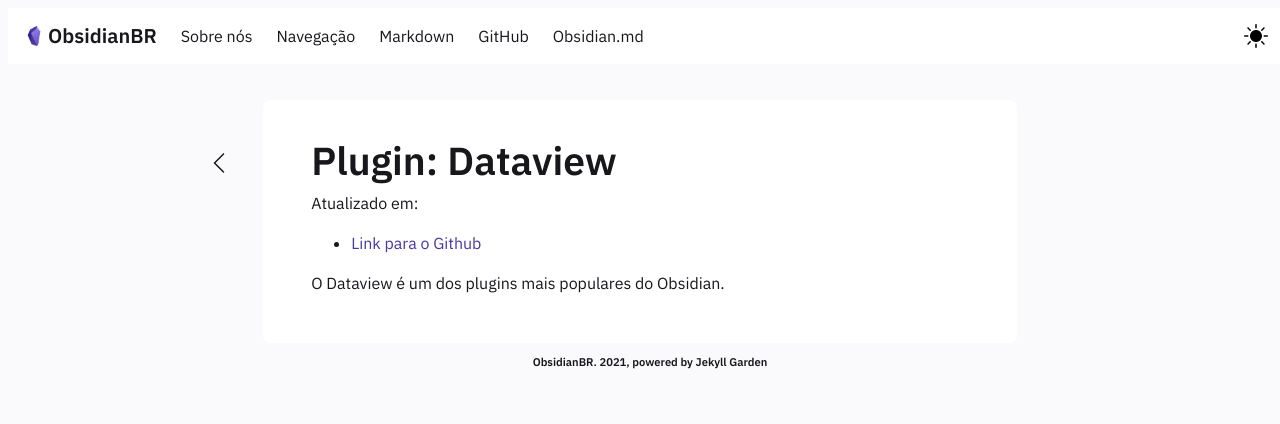
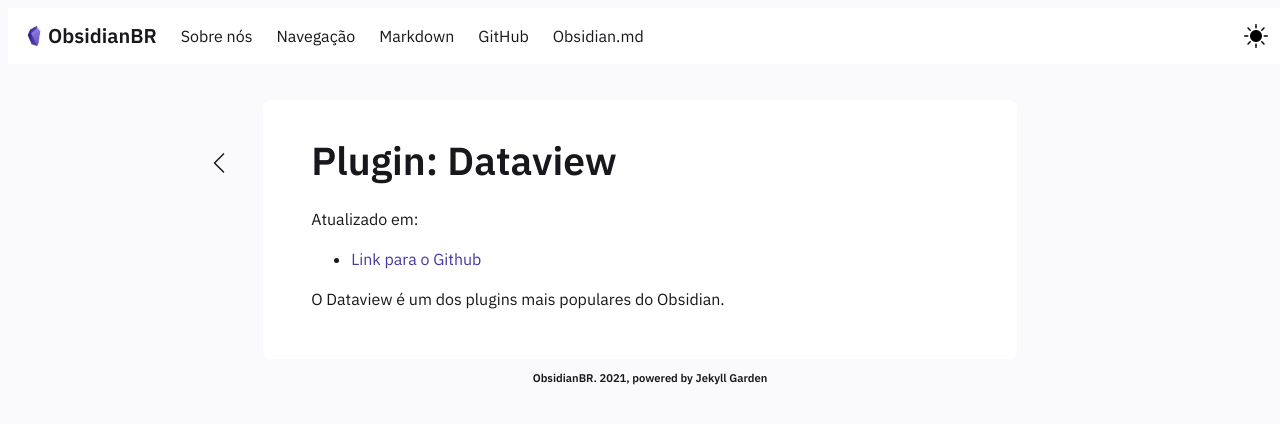
Before and after one commit to obsidianbr/obsidianbr.github.io, a Jekyll site: the page built from _notes/Public/plugin-dataview.md, in a window 1280 px wide. Shown: the top 424 px of the page. Built offline with Jekyll 4.4.1, drawn with Linux system fonts in a browser that asks for light colours.

Commit message:
Update Post.html

```diff
--- a/_layouts/Post.html
+++ b/_layouts/Post.html
@@ -111,9 +111,10 @@
                                 </a>
                             </div>
                         <h1>{{page.title}}</h1>
-                        Atualizado em: {{ note_items.date | remove: " 00:00:00 +0000" }}
+                                <p>Atualizado em: {{ note_items.date | remove: " 00:00:00 +0000" }}</p>
                         {%- include Content.html -%}
                         {%- include Backlinks.html -%}
+                        {%- include Related.html -%}
                         </div>
                         {%- include Footer.html -%}
                     </main>
```
